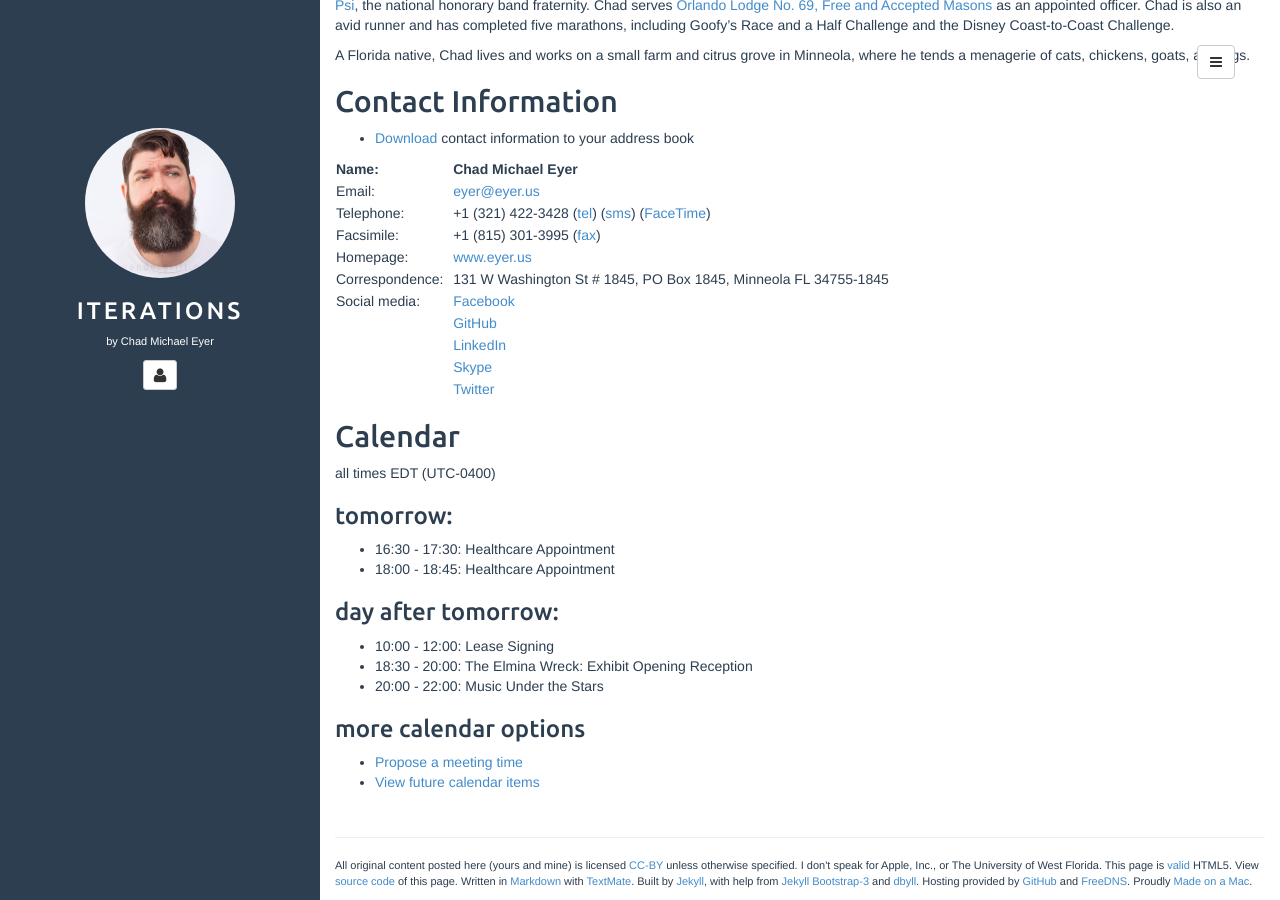
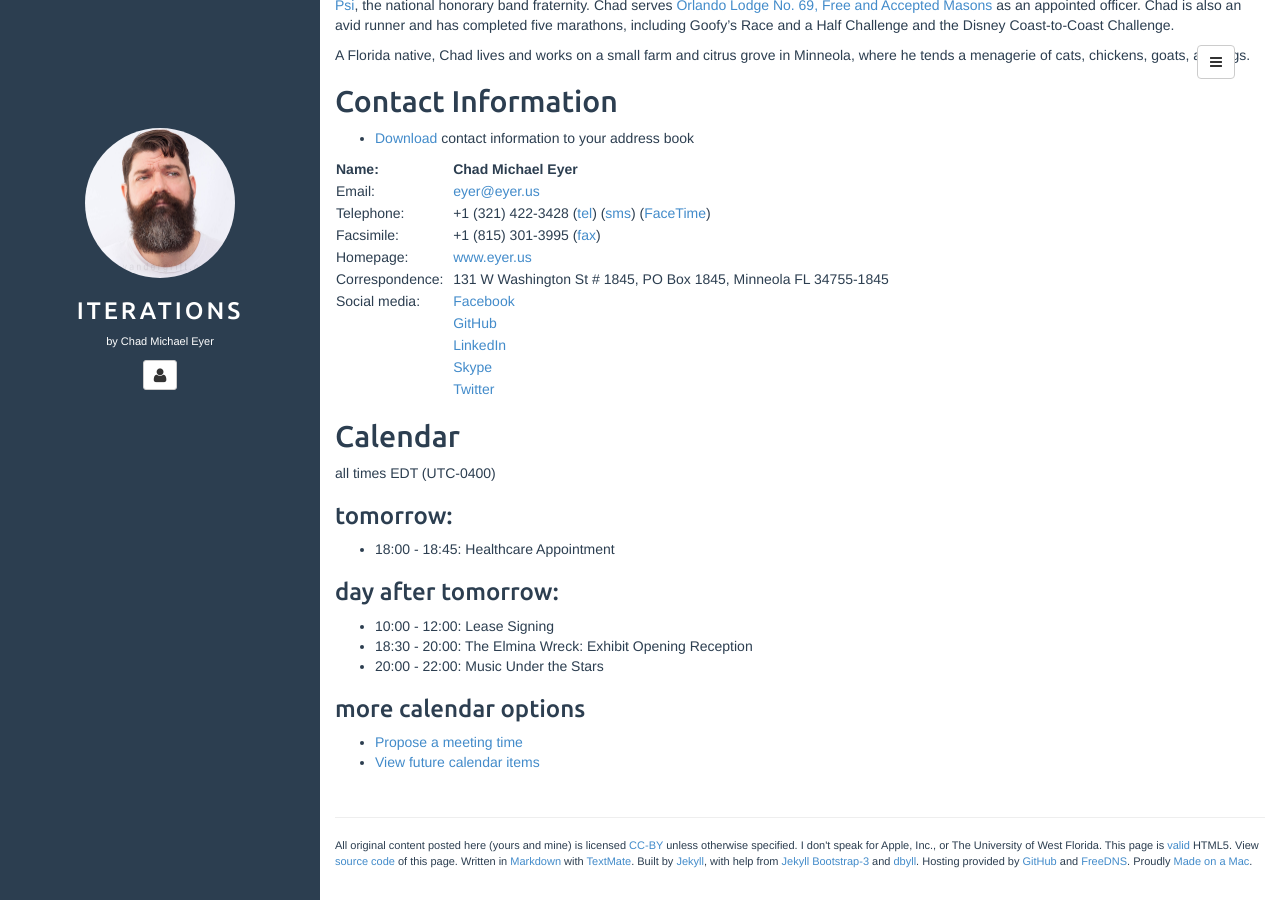
Before and after one commit to chadmichaeleyer/chadmichaeleyer.github.io, a Jekyll site: the page built from about.md, in a window 1280 px wide and 900 px high, scrolled down 1014 px. Built offline with Jekyll 4.4.1, drawn with Linux system fonts in a browser that asks for light colours.

Commit message:
calendar update

```diff
--- a/calendar-year.markdown
+++ b/calendar-year.markdown
@@ -2,7 +2,6 @@ all times EDT (UTC-0400)
 
 ### 2017-10-19 (Thu):
 
-* 16:30 - 17:30: Healthcare Appointment
 * 18:00 - 18:45: Healthcare Appointment
 
 ### 2017-10-20 (Fri):
--- a/calendar.markdown
+++ b/calendar.markdown
@@ -2,7 +2,6 @@ all times EDT (UTC-0400)
 
 ### tomorrow:
 
-* 16:30 - 17:30: Healthcare Appointment
 * 18:00 - 18:45: Healthcare Appointment
 
 ### day after tomorrow:
```
Also changed, not shown: other parts of calendar-year.markdown (+1 -0 lines).
